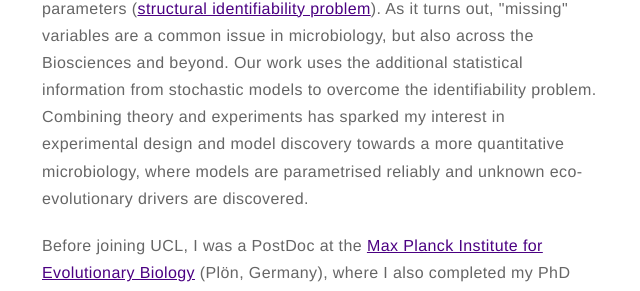
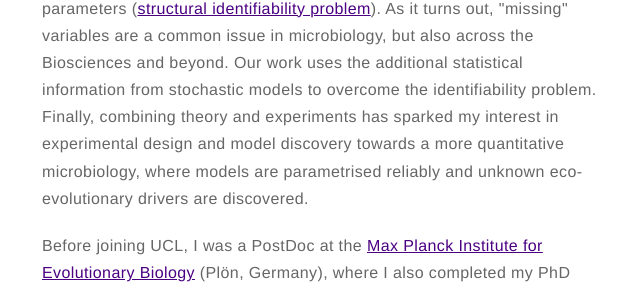
Before and after one commit to romanzapien/romanzapien.github.io, a Jekyll site: the page built from about.md, in a window 1280 px wide and 900 px high, scrolled down 414 px. Shown: the part 260-551 px from the top of the window, without its empty margins (318-958 px from the left). Built offline with Jekyll 4.4.1, drawn with Linux system fonts in a browser that asks for light colours.

Commit message:
Update about.md

```diff
--- a/about.md
+++ b/about.md
@@ -6,7 +6,7 @@ layout: page
 
 <p>Hi there! My name is Román. I am a Marie Skłodowska-Curie Actions & UKRI Postdoctoral Fellow at <a href="https://www.ucl.ac.uk/biosciences/gee/ucl-centre-lifes-origins-and-evolution">University College London</a>. I am interested in the <b>ecology and evolution</b> of <b>microbial communities</b>. My work has primarily relied on <b>mathematical modelling</b> of <b>dynamical systems</b> (especially <b>stochastic modelling</b>). However, I increasingly try to combine these models with laboratory experiments and analysis of published data.</p>
 
-<p>My work with Wenying Shou at UCL aims to develop <b>parameter inference</b> approaches when incomplete data (e.g., where cells can be measured but chemicals can not) prevents inferring a unique value for some or all parameters (<a href="https://en.wikipedia.org/wiki/Structural_identifiability">structural identifiability problem</a>). As it turns out, "missing" variables are a common issue in microbiology, but also across the Biosciences and beyond. Our work uses the additional statistical information from stochastic models to overcome the identifiability problem. Combining theory and experiments has sparked my interest in <b>experimental design</b> and <b>model discovery</b> towards a more quantitative microbiology, where models are parametrised reliably and unknown eco-evolutionary drivers are discovered.</p>
+<p>My work with Wenying Shou at UCL aims to develop <b>parameter inference</b> approaches when incomplete data (e.g., where cells can be measured but chemicals can not) prevents inferring a unique value for some or all parameters (<a href="https://en.wikipedia.org/wiki/Structural_identifiability">structural identifiability problem</a>). As it turns out, "missing" variables are a common issue in microbiology, but also across the Biosciences and beyond. Our work uses the additional statistical information from stochastic models to overcome the identifiability problem. Finally, combining theory and experiments has sparked my interest in <b>experimental design</b> and <b>model discovery</b> towards a more quantitative microbiology, where models are parametrised reliably and unknown eco-evolutionary drivers are discovered.</p>
 
 <p>Before joining UCL, I was a PostDoc at the <a href="https://www.evolbio.mpg.de">Max Planck Institute for Evolutionary Biology</a> (Plön, Germany), where I also completed my PhD and learned about stochastic modelling. I worked with Arne Traulsen in the Theoretical Biology department in close collaboration with the <a href="https://www.metaorganism-research.com">CRC1182: Origin and Function of Metaorganisms</a> to model diverse ecological processes operating on <b>microbiomes</b> (<a href="https://doi.org/10.1098/rsif.2021.0717">selection vs. neutrality</a>, <a href="https://doi.org/10.1371/journal.pcbi.1008392">host reproduction</a>, and <a href="https://doi.org/10.1186/s12862-022-02029-2">microbiome inheritance</a>) across the tree of life and to <a href="https://doi.org/10.1371/journal.pbio.3002913">infer microbial interactions from microbiome data</a>.</p>
 
```
